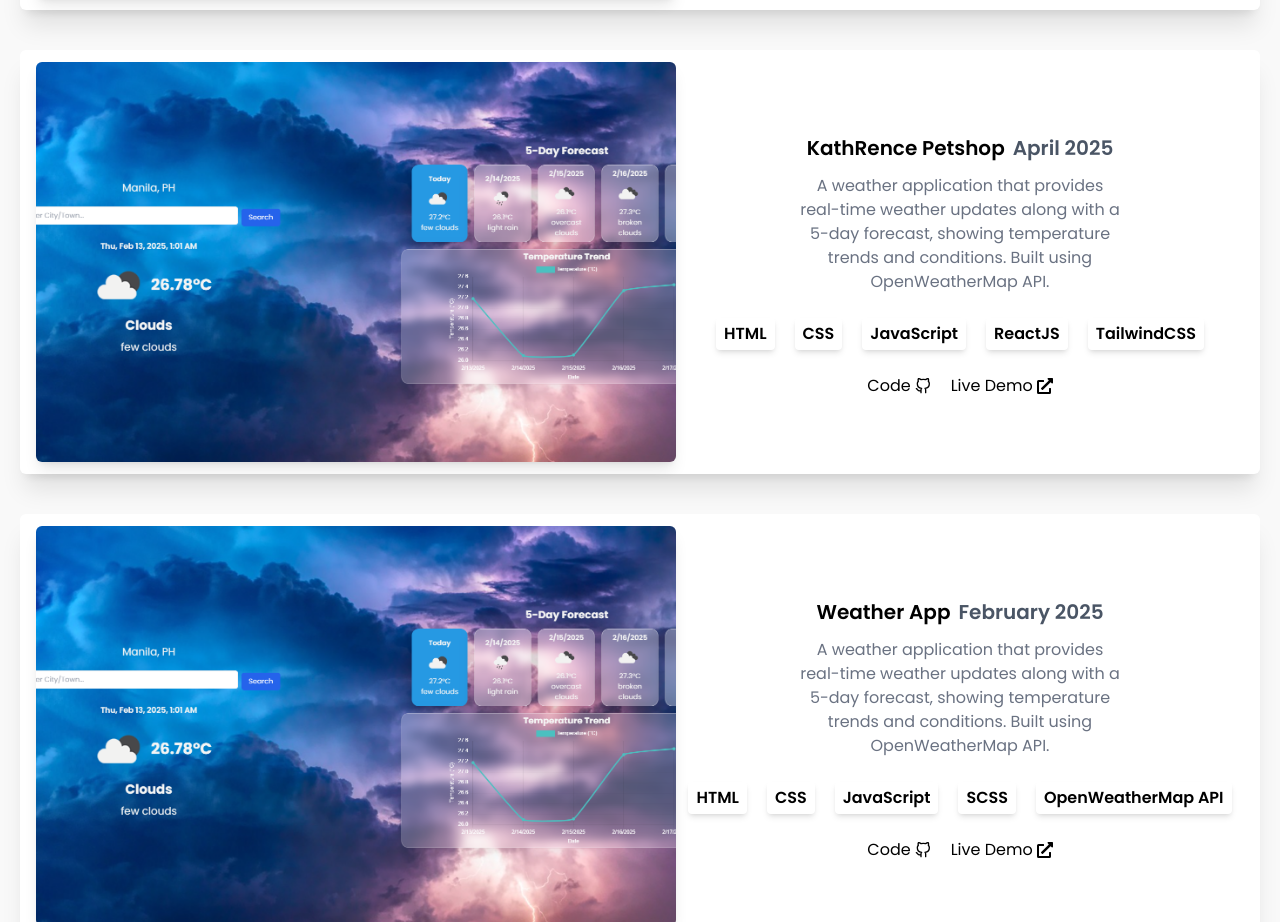
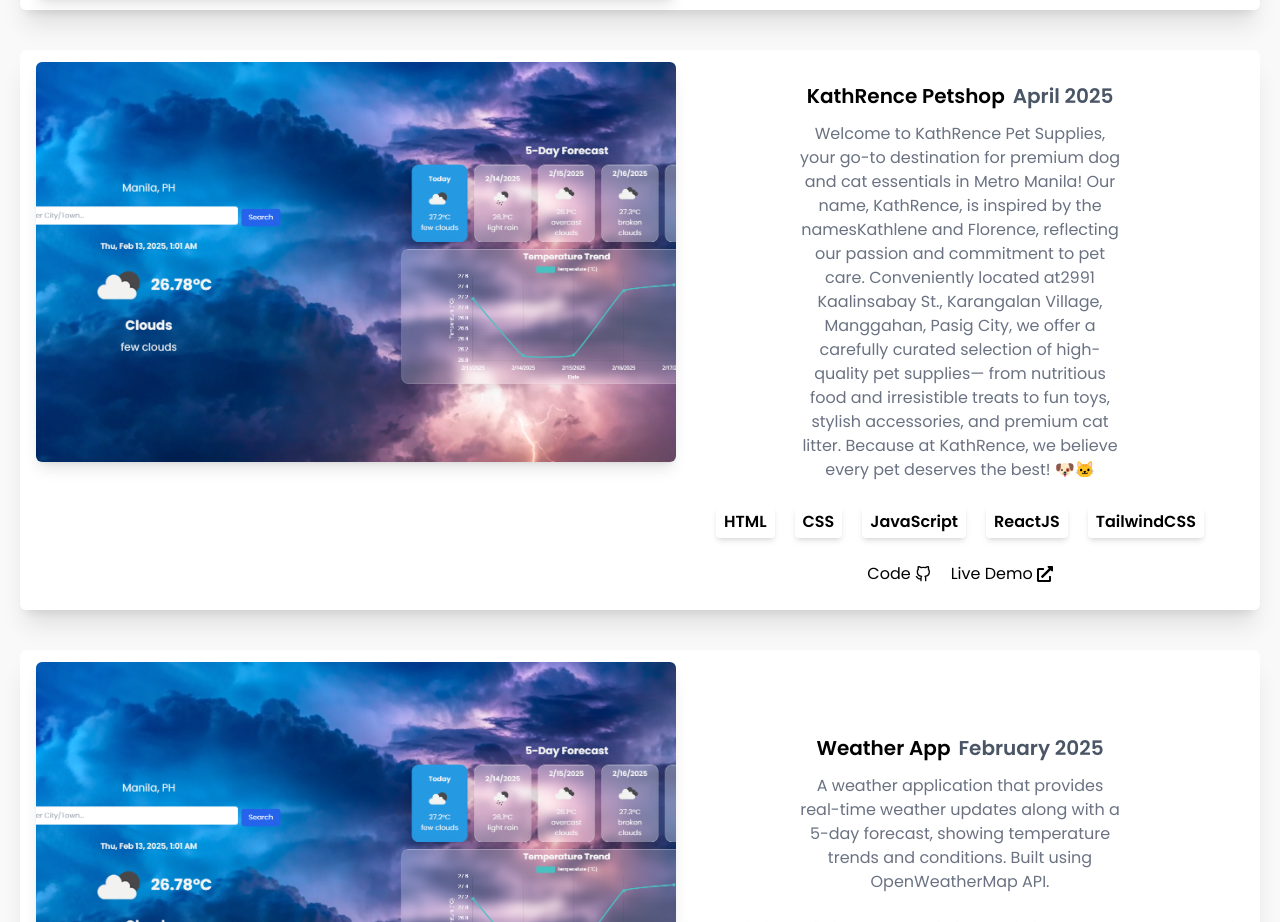
Before and after one commit to itsmecedy/Portfolio, a React (Vite) app: page / in a window 1280 px wide. Shown: the part 2923-3845 px from the top of the page. Built offline with nearby package versions, Linux system fonts and the light colour scheme.

Commit message:
add kathrence project desctiption

```diff
--- a/src/data/Projects.js
+++ b/src/data/Projects.js
@@ -135,7 +135,7 @@
     code: "https://github.com/itsmecedy/kathrence",
     link: "https://kathrence.netlify.app/",
     description:
-      "A weather application that provides real-time weather updates along with a 5-day forecast, showing temperature trends and conditions. Built using OpenWeatherMap API.",
+      "Welcome to KathRence Pet Supplies, your go-to destination for premium dog and cat essentials in Metro Manila! Our name, KathRence, is inspired by the namesKathlene and Florence, reflecting our passion and commitment to pet care. Conveniently located at2991 Kaalinsabay St., Karangalan Village, Manggahan, Pasig City, we offer a carefully curated selection of high-quality pet supplies— from nutritious food and irresistible treats to fun toys, stylish accessories, and premium cat litter. Because at KathRence, we believe every pet deserves the best! 🐶🐱",
     techStack: ["HTML", "CSS", "JavaScript", "ReactJS", "TailwindCSS"],
   },
 
```
